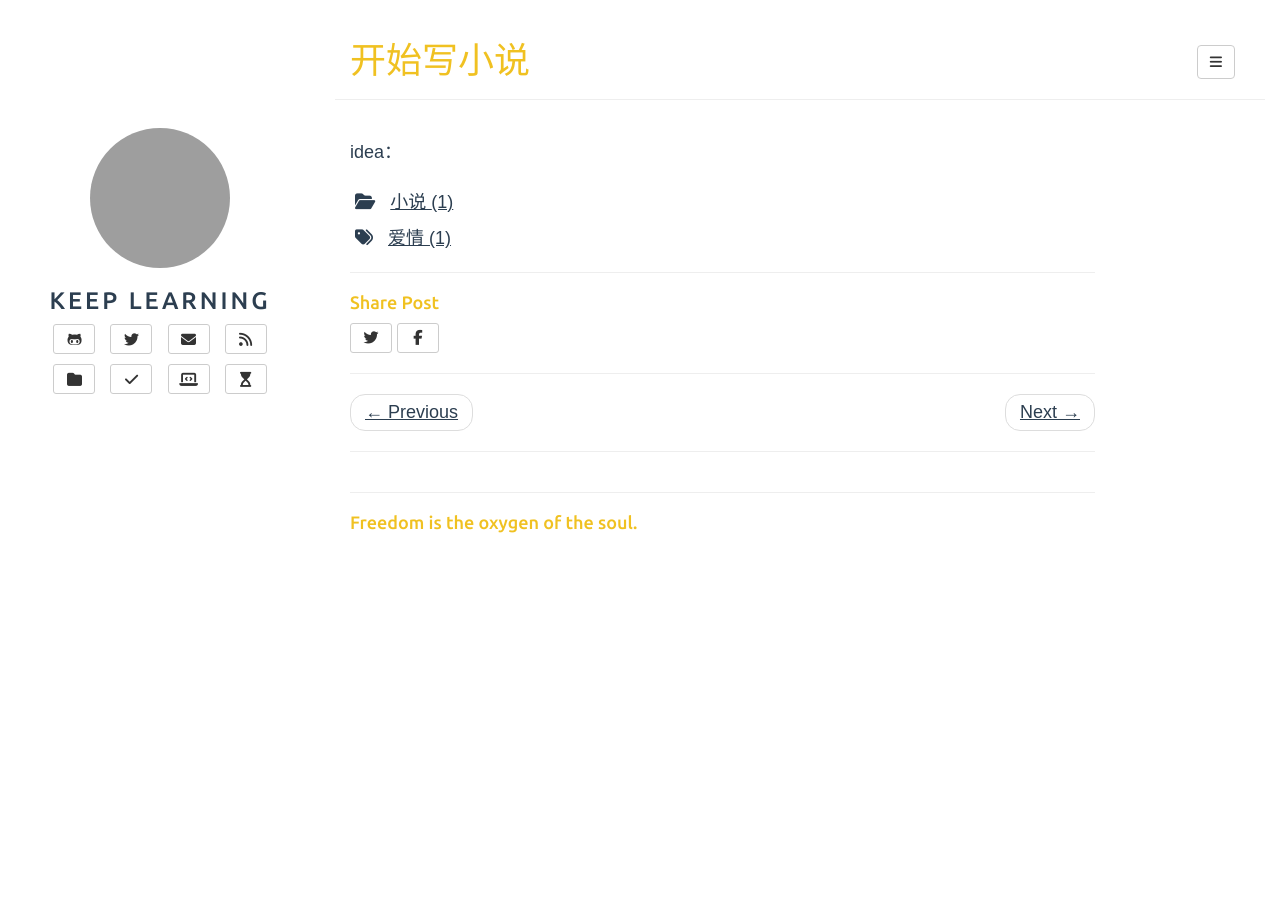
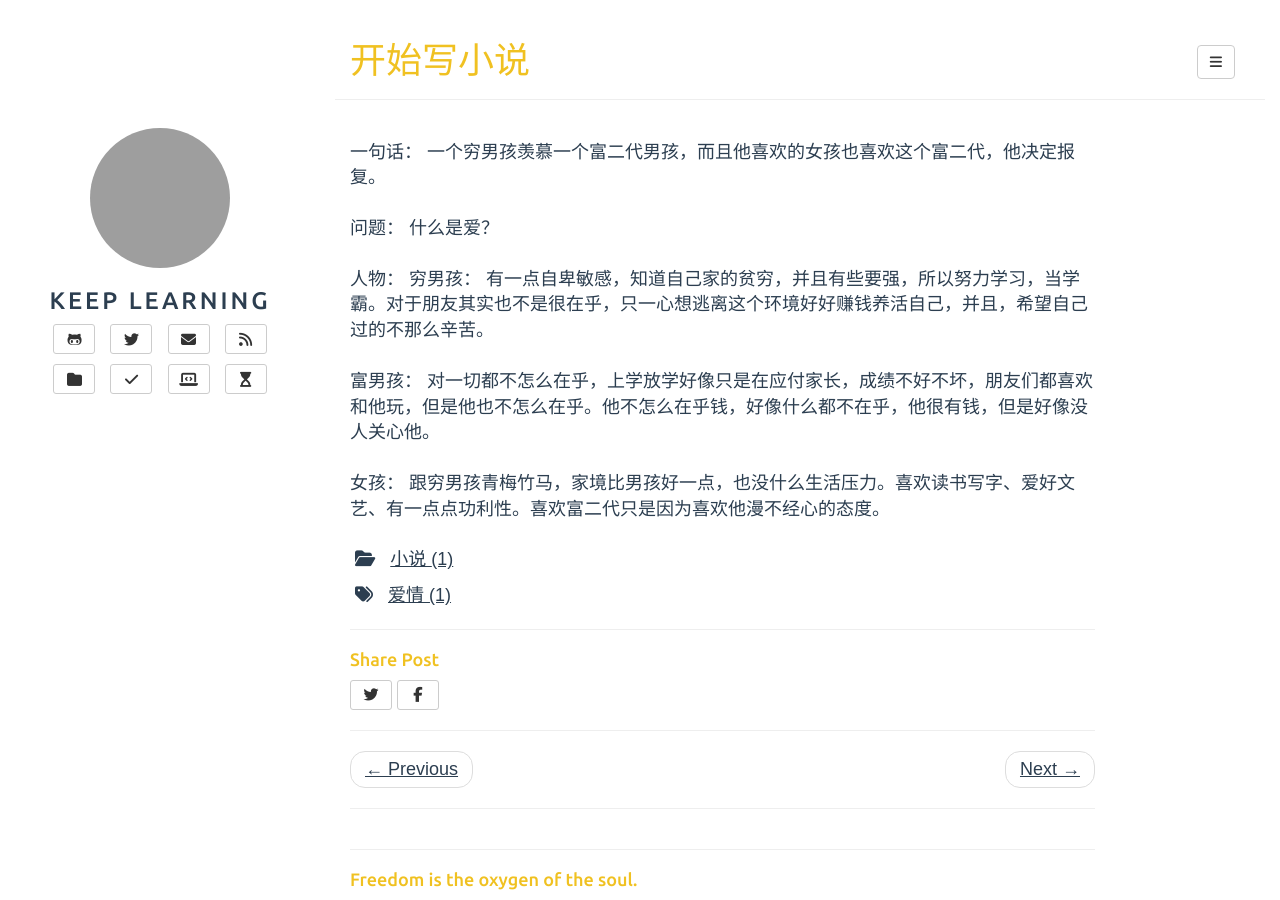
Before and after one commit to gaoxingaa/gaoxingaa.github.io, a Jekyll site: the page built from _posts/2023-07-16-novel.md, in a window 1280 px wide. Built offline with Jekyll 4.4.1, drawn with Linux system fonts in a browser that asks for light colours; nearby versions of some CDN libraries; comment, search, counter and statistics services are not loaded; grey boxes are pictures that could not be loaded.

Commit message:
new novel

```diff
--- a/_posts/2023-07-16-novel.md
+++ b/_posts/2023-07-16-novel.md
@@ -7,4 +7,18 @@ lang: zh-hans
 
 ---
 
-idea：
+一句话：
+一个穷男孩羡慕一个富二代男孩，而且他喜欢的女孩也喜欢这个富二代，他决定报复。
+
+问题：
+什么是爱？
+
+人物：
+穷男孩：
+有一点自卑敏感，知道自己家的贫穷，并且有些要强，所以努力学习，当学霸。对于朋友其实也不是很在乎，只一心想逃离这个环境好好赚钱养活自己，并且，希望自己过的不那么辛苦。
+
+富男孩：
+对一切都不怎么在乎，上学放学好像只是在应付家长，成绩不好不坏，朋友们都喜欢和他玩，但是他也不怎么在乎。他不怎么在乎钱，好像什么都不在乎，他很有钱，但是好像没人关心他。
+
+女孩：
+跟穷男孩青梅竹马，家境比男孩好一点，也没什么生活压力。喜欢读书写字、爱好文艺、有一点点功利性。喜欢富二代只是因为喜欢他漫不经心的态度。
```
